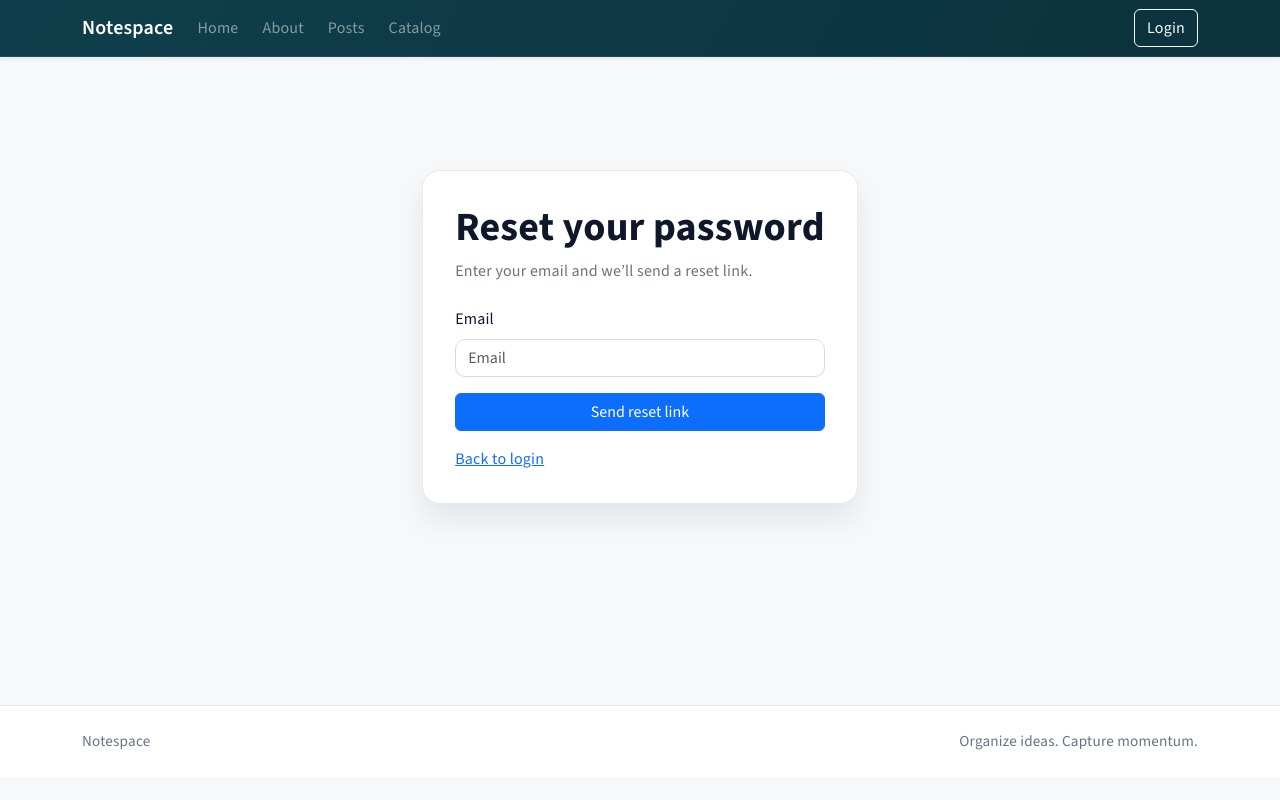
After one commit to drinzunza/FSDI-ch61-capstone, a Django app: page /users/password-reset/ in a window 1280 px wide. The commit adds this page. Run offline with Django 5.2, Linux system fonts and the light colour scheme; some libraries are stand-ins or nearby versions.

Commit message:
reset emails

```diff
--- /dev/null
+++ b/templates/registration/password_reset_form.html
@@ -0,0 +1,31 @@
+{% extends 'base.html' %}
+
+{% load static %}
+{% load django_bootstrap5 %}
+
+{% block css %}
+  <link rel="stylesheet" href="{% static 'css/users.css' %}">
+{% endblock %}
+
+{% block title %}
+  Reset password
+{% endblock %}
+
+{% block content %}
+  <div class="container auth-wrap">
+    <div class="auth-card">
+      <h1>Reset your password</h1>
+      <p class="helper-text">Enter your email and we’ll send a reset link.</p>
+
+      <form method="post">
+        {% csrf_token %}
+        {% bootstrap_form form %}
+        <button class="btn btn-primary w-100">Send reset link</button>
+      </form>
+
+      <div class="mt-3">
+        <a class="link-muted" href="{% url 'login' %}">Back to login</a>
+      </div>
+    </div>
+  </div>
+{% endblock %}
--- /dev/null
+++ b/templates/registration/password_reset_subject.txt
@@ -0,0 +1 @@
+Reset your Notespace password
--- a/templates/users/login.html
+++ b/templates/users/login.html
@@ -23,6 +23,9 @@
 
           <div class="auth-actions">
             <button class="btn btn-primary px-4">Login</button>
+            <a class="link-muted" href="{% url 'password_reset' %}">Forgot password?</a>
+          </div>
+          <div class="mt-3">
             <a class="link-muted" href="{% url 'signup' %}">Need an account?</a>
           </div>
       </form>
--- a/users/urls.py
+++ b/users/urls.py
@@ -1,8 +1,39 @@
 from django.urls import path
+from django.contrib.auth import views as auth_views
 from . import views
 
 urlpatterns = [
     path('signup/', views.SignupView.as_view(), name="signup"),
     path('login/', views.UserLoginView.as_view(), name="login"),
     path('logout/', views.UserLogoutView.as_view(), name="logout"),
+    path(
+        'password-reset/',
+        auth_views.PasswordResetView.as_view(
+            template_name='registration/password_reset_form.html',
+            email_template_name='registration/password_reset_email.html',
+            subject_template_name='registration/password_reset_subject.txt',
+        ),
+        name='password_reset',
+    ),
+    path(
+        'password-reset/done/',
+        auth_views.PasswordResetDoneView.as_view(
+            template_name='registration/password_reset_done.html',
+        ),
+        name='password_reset_done',
+    ),
+    path(
+        'reset/<uidb64>/<token>/',
+        auth_views.PasswordResetConfirmView.as_view(
+            template_name='registration/password_reset_confirm.html',
+        ),
+        name='password_reset_confirm',
+    ),
+    path(
+        'reset/done/',
+        auth_views.PasswordResetCompleteView.as_view(
+            template_name='registration/password_reset_complete.html',
+        ),
+        name='password_reset_complete',
+    ),
 ]
```
Also changed, not shown: templates/registration/password_reset_complete.html (added, +21 -0 lines), templates/registration/password_reset_confirm.html (added, +27 -0 lines), templates/registration/password_reset_done.html (added, +21 -0 lines), templates/registration/password_reset_email.html (added, +13 -0 lines), users/views.py (+17 -0 lines), db.sqlite3, 1 other file.
